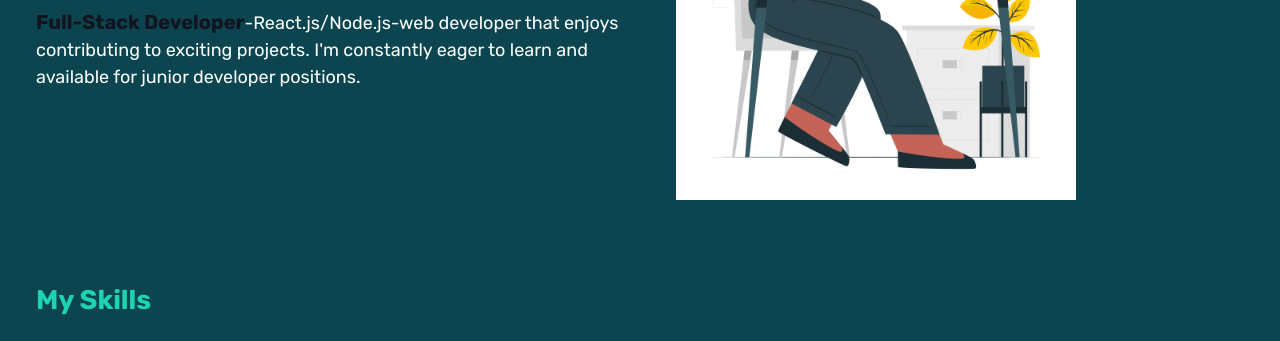
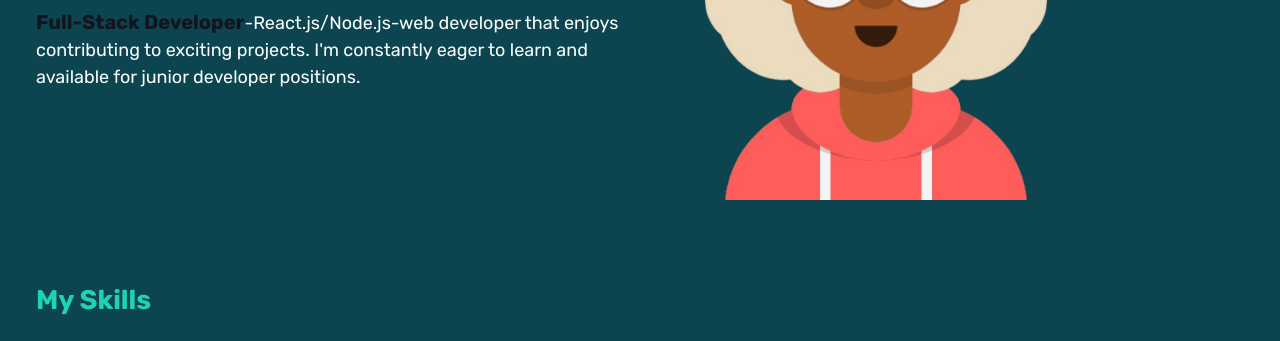
Before and after one commit to mariamadeyemi/portfolio, a plain HTML site: page index.html in a window 1280 px wide. Shown: the part 331-672 px from the top of the page. Drawn offline with Linux system fonts and the light colour scheme.

Commit message:
update image

```diff
--- a/index.html
+++ b/index.html
@@ -31,7 +31,7 @@
         </div>
 
         <div class="hero-img">
-            <img src="assets/img/5921785.jpg" alt="art-image">
+            <img src="assets/img/avataar2.png" alt="my avatar">
         </div>
 
     </section>
```
Also changed, not shown: assets/img/avataar.jpg (added), assets/img/avataar2.png (added).
